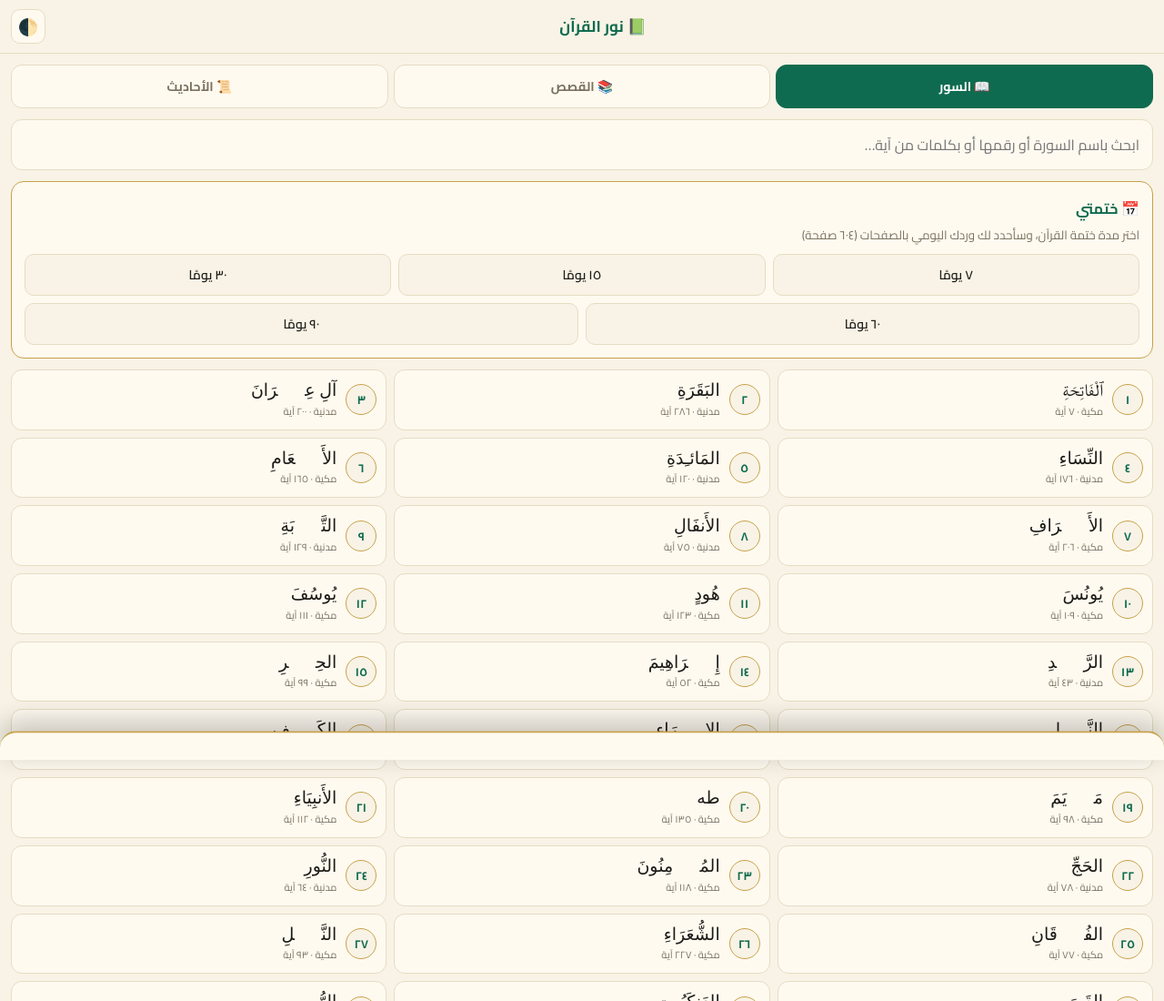
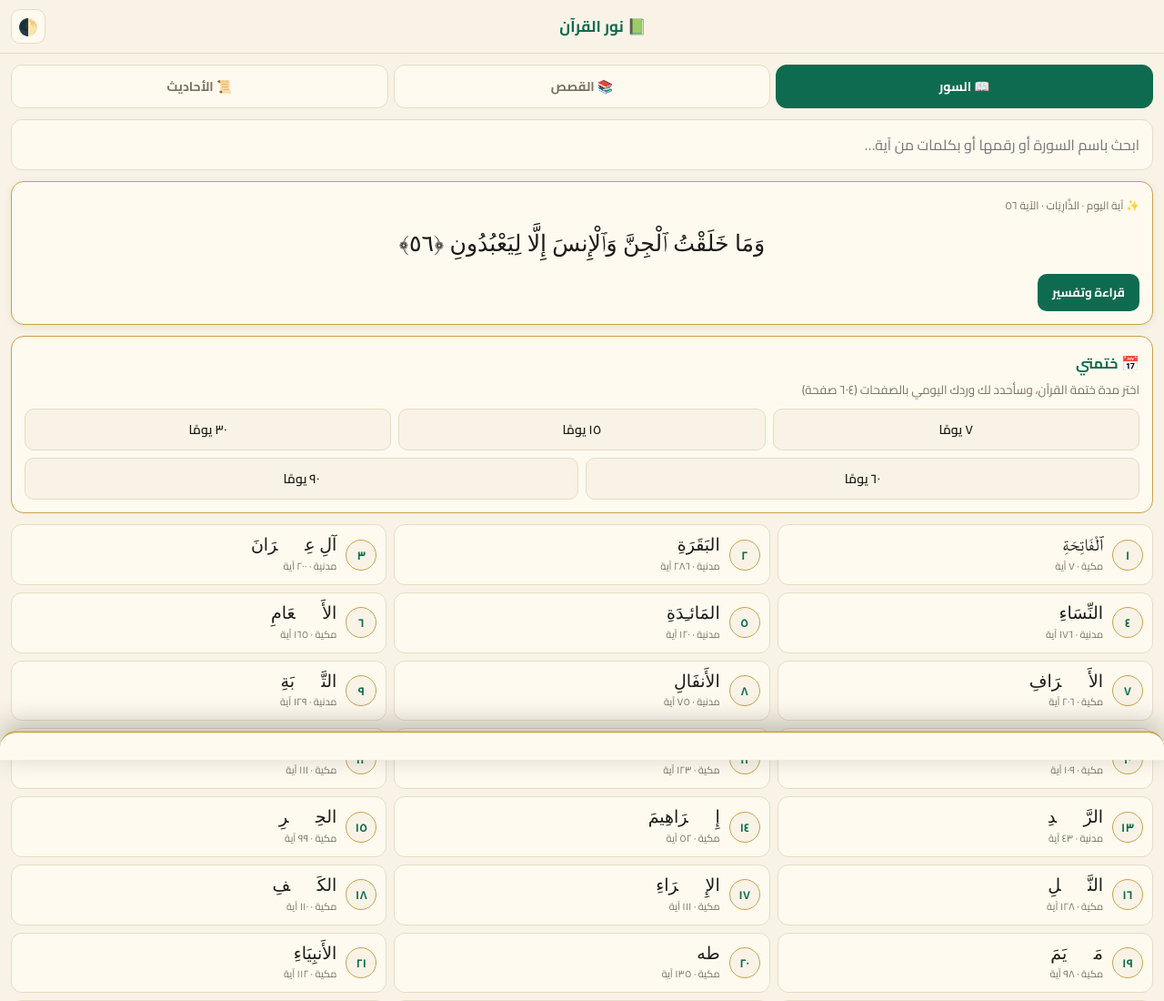
Before and after one commit to youssif3863/sakina-mushaf, a plain HTML site: page index.html in a window 1280 px wide. Shown: the top 1100 px of the page at 91% size. Drawn offline with Linux system fonts and the light colour scheme; a web font is replaced by a local one.

Commit message:
Home: ayah of the day card; khatma hint to the bot's reminder
Co-Authored-By: Claude Sonnet 5.5 <noreply@anthropic.com>

```diff
--- a/index.html
+++ b/index.html
@@ -23,6 +23,7 @@ button{font-family:inherit;color:inherit;border:0;background:none;cursor:pointer
 #q{width:100%;padding:12px 14px;border-radius:12px;border:1px solid var(--line);background:var(--card);color:var(--ink);font:inherit;font-size:16px;outline:none}
 #q:focus{border-color:var(--accent)}
 .resume{margin:12px 0;padding:14px;border-radius:14px;background:linear-gradient(135deg,var(--accent),#0a4a37);color:#fff;display:flex;align-items:center;justify-content:space-between;gap:10px;box-shadow:var(--shadow)}
+.dayc{margin:12px 0;padding:14px;border-radius:14px;background:var(--card);border:1px solid var(--accent2);box-shadow:var(--shadow)}.dayc .dl{font-size:12px;color:var(--sub);margin-bottom:6px}.dayc .dar{font-family:'Amiri Quran',serif;font-size:calc(var(--fs)*.9);line-height:2;text-align:center}.dayc button{margin-top:8px;background:var(--accent);color:#fff;padding:8px 16px;border-radius:10px;font-weight:700}
 .resume b{font-size:16px}.resume small{opacity:.85;display:block;margin-top:2px}
 .resume button{background:#fff;color:#0a4a37;padding:8px 16px;border-radius:10px;font-weight:700}
 .grid{display:grid;grid-template-columns:1fr 1fr;gap:8px;margin-top:10px}
@@ -88,6 +89,7 @@ body.pl{padding-bottom:70px}
   <input id="q" type="search" inputmode="search" placeholder="ابحث باسم السورة أو رقمها أو بكلمات من آية…" autocomplete="off">
   <div id="vres"></div>
   <div id="resume"></div>
+  <div id="dayayah"></div>
   <div id="kh"></div>
   <div id="list"></div>
   </div>
@@ -145,6 +147,13 @@ function renderResume(){
   const p=LS.get('pos',null);
   $('resume').innerHTML=p&&IDX[p.s-1]?`<div class="resume"><div><b>تابع القراءة</b><small>${IDX[p.s-1].name} · الآية ${ar(p.a)}</small></div><button data-go="${p.s}:${p.a}">متابعة</button></div>`:'';
 }
+const DAYREFS=['2:152','2:153','2:186','2:201','2:255','2:286','3:8','3:139','3:159','3:173','7:56','8:46','9:40','12:87','13:28','14:7','15:99','16:97','16:128','17:24','18:10','20:25','20:46','21:87','24:35','25:74','29:69','33:41','33:56','39:10','39:53','40:60','49:10','49:13','51:56','57:4','59:22','65:2','65:3','93:3','94:5','94:6','103:1','112:1','2:155','3:200','16:127','11:115','48:4','12:86','35:34','11:6','51:58','29:60','34:39','3:135','4:110','25:70','20:82','66:8','31:12','16:18','27:19','27:62','7:55','9:51','8:2','26:80','17:82','21:83','10:57','17:23','31:14','46:15','20:114','58:11','39:9','96:1','65:7','2:185','2:45','29:45','20:14','2:238','33:35','30:21','66:6','41:34','3:134','16:90','7:199','17:9','1:6'];
+async function renderDayAyah(){
+  const el=$('dayayah');if(!el||!IDX.length)return;
+  const r=DAYREFS[Math.floor(Date.parse(todayStr())/864e5)%DAYREFS.length].split(':'),s=+r[0],a=+r[1];
+  try{const d=await getJSON('data/'+s+'.json');const t=d&&d.a&&d.a[a-1];if(!t||!IDX[s-1])return;
+    el.innerHTML=`<div class="dayc"><div class="dl">✨ آية اليوم · ${IDX[s-1].name} · الآية ${ar(a)}</div><div class="dar">${t} ﴿${ar(a)}﴾</div><button data-go="${s}:${a}">قراءة وتفسير</button></div>`}catch{}
+}
 const todayStr=()=>new Date(Date.now()-new Date().getTimezoneOffset()*6e4).toISOString().slice(0,10);
 const dayNo=()=>KH?Math.floor((Date.parse(todayStr())-Date.parse(KH.start))/864e5)+1:0;
 const rng=d=>[Math.floor((d-1)*TOTAL/KH.days)+1,Math.floor(d*TOTAL/KH.days)];
@@ -155,7 +164,7 @@ function renderKh(){
   let t=1;while(t<=KH.days&&KH.done.includes(t))t++;
   if(t>KH.days){el.innerHTML='<div class="kh"><b>🎉 ما شاء الله، أتممت الختمة</b><small>تقبّل الله منك. ابدأ ختمة جديدة متى شئت.</small><div class="row"><button class="pri" data-khreset="1">ختمة جديدة</button></div></div>';return}
   const d=Math.min(dayNo(),KH.days),[a,b]=rng(t),late=t<d?d-t:0,pr=PAGES[a-1]||[1,1];
-  el.innerHTML=`<div class="kh"><b>📅 ختمتي · اليوم ${ar(t)} من ${ar(KH.days)}</b><small>وردك: الصفحات ${ar(a)} – ${ar(b)}${late?' · متأخر '+ar(late)+' يومًا، لا بأس، أكمل بهدوء':''}</small><div class="pb"><i style="width:${Math.round(KH.done.length/KH.days*100)}%"></i></div><div class="row"><button class="pri" data-go="${pr[0]}:${pr[1]}">افتح وردي</button><button data-khdone="${t}">✅ أتممت وردي</button><button data-khreset="1">تغيير</button></div></div>`;
+  el.innerHTML=`<div class="kh"><b>📅 ختمتي · اليوم ${ar(t)} من ${ar(KH.days)}</b><small>وردك: الصفحات ${ar(a)} – ${ar(b)}${late?' · متأخر '+ar(late)+' يومًا، لا بأس، أكمل بهدوء':''}</small><div class="pb"><i style="width:${Math.round(KH.done.length/KH.days*100)}%"></i></div><div class="row"><button class="pri" data-go="${pr[0]}:${pr[1]}">افتح وردي</button><button data-khdone="${t}">✅ أتممت وردي</button><button data-khreset="1">تغيير</button></div><small style="display:block;margin-top:8px">🔔 للتذكير اليومي بوردك: اكتب /khatma في بوت سكينة</small></div>`;
 }
 function pageOf(s,a){let lo=0,hi=PAGES.length-1,r=0;const k=s*1000+a;while(lo<=hi){const m=(lo+hi)>>1;if(PAGES[m][0]*1000+PAGES[m][1]<=k){r=m;lo=m+1}else hi=m-1}return r+1}
 const RECS=[['Alafasy_128kbps','مشاري العفاسي'],['Husary_128kbps','محمود خليل الحصري'],['Minshawy_Murattal_128kbps','محمد صديق المنشاوي'],['Abdul_Basit_Murattal_192kbps','عبد الباسط عبد الصمد'],['Abdurrahmaan_As-Sudais_192kbps','عبد الرحمن السديس'],['Saood_ash-Shuraym_128kbps','سعود الشريم'],['Hudhaify_128kbps','علي الحذيفي']];
@@ -188,7 +197,7 @@ async function open(n,a=0,push=true){
     if(push)history.replaceState(null,'','?s='+n+(a>0?'&a='+a:''));
   }catch{$('text').innerHTML='<div class="err">تعذّر تحميل السورة.<br><button id="rt2">إعادة المحاولة</button></div>';$('rt2').onclick=()=>open(n,a)}
 }
-function home(){stopAudio();closeSheet();$('reader').style.display='none';$('home').style.display='block';renderResume();renderKh();syncBack();window.scrollTo(0,0);history.replaceState(null,'','./')}
+function home(){stopAudio();closeSheet();$('reader').style.display='none';$('home').style.display='block';renderResume();renderDayAyah();renderKh();syncBack();window.scrollTo(0,0);history.replaceState(null,'','./')}
 
 function openSheet(i){
   sel=i;const m=IDX[cur-1];
@@ -257,7 +266,7 @@ $('q').addEventListener('input',e=>{renderList(e.target.value);clearTimeout(vT);
   $('rc').innerHTML=RECS.map(r=>`<option value="${r[0]}"${r[0]===rec?' selected':''}>${r[1]}</option>`).join('');$('rc').onchange=e=>{rec=e.target.value;LS.set('rec',rec);if(playing>=0)playAyah(playing)};
   if(CS){const p=await cloudGet('pos');if(p&&p.s>=1&&p.s<=114&&!LS.get('pos',null))LS.set('pos',p)}
   if(CS&&!KH){const k=await cloudGet('kh');if(k&&k.days&&Array.isArray(k.done)){KH=k;LS.set('kh',k)}}
-  renderResume();renderKh();
+  renderResume();renderDayAyah();renderKh();
   const P=new URLSearchParams(location.search),sp=(tg&&tg.initDataUnsafe&&tg.initDataUnsafe.start_param)||'';
   setTab(({quran:'s',stories:'st',hadith:'h'})[P.get('tab')]||tab);
   let s=+P.get('s'),a=+P.get('a')||0;
```
